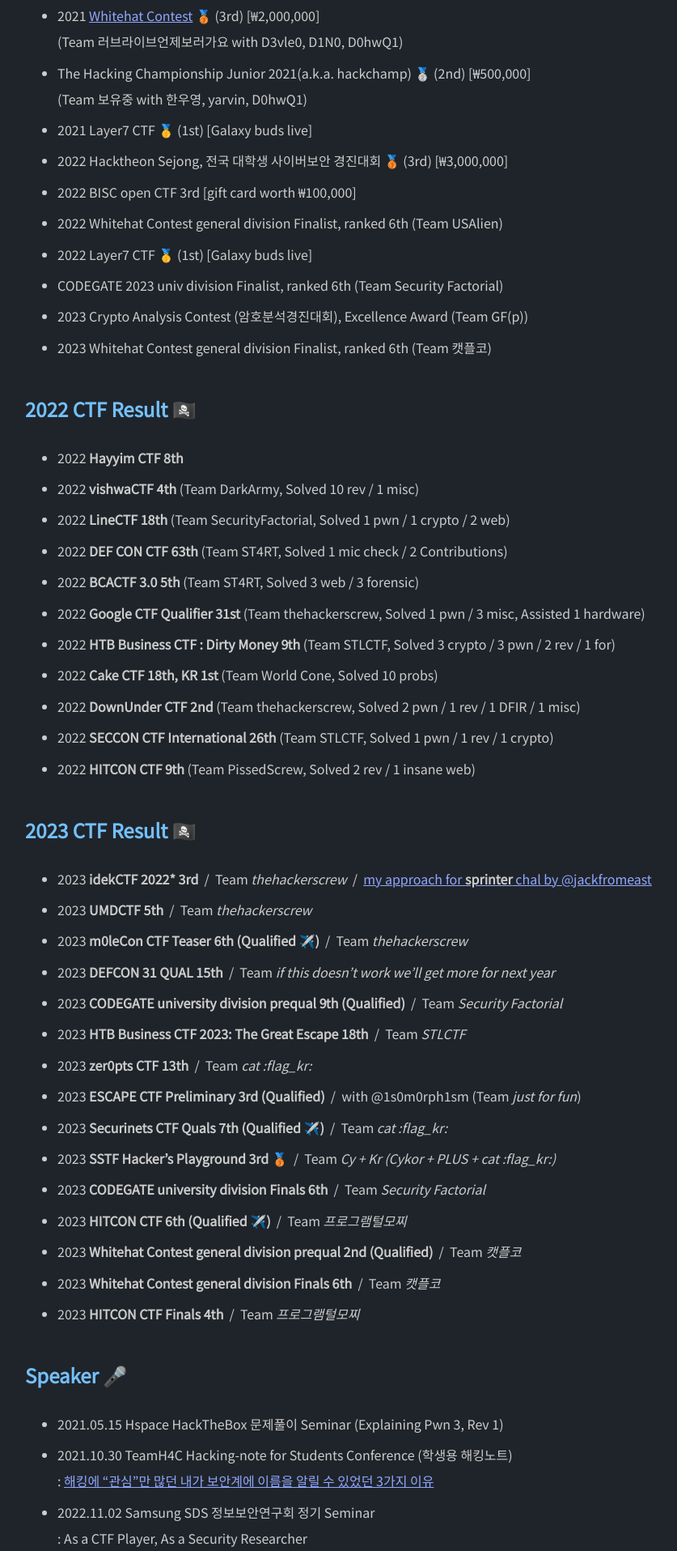
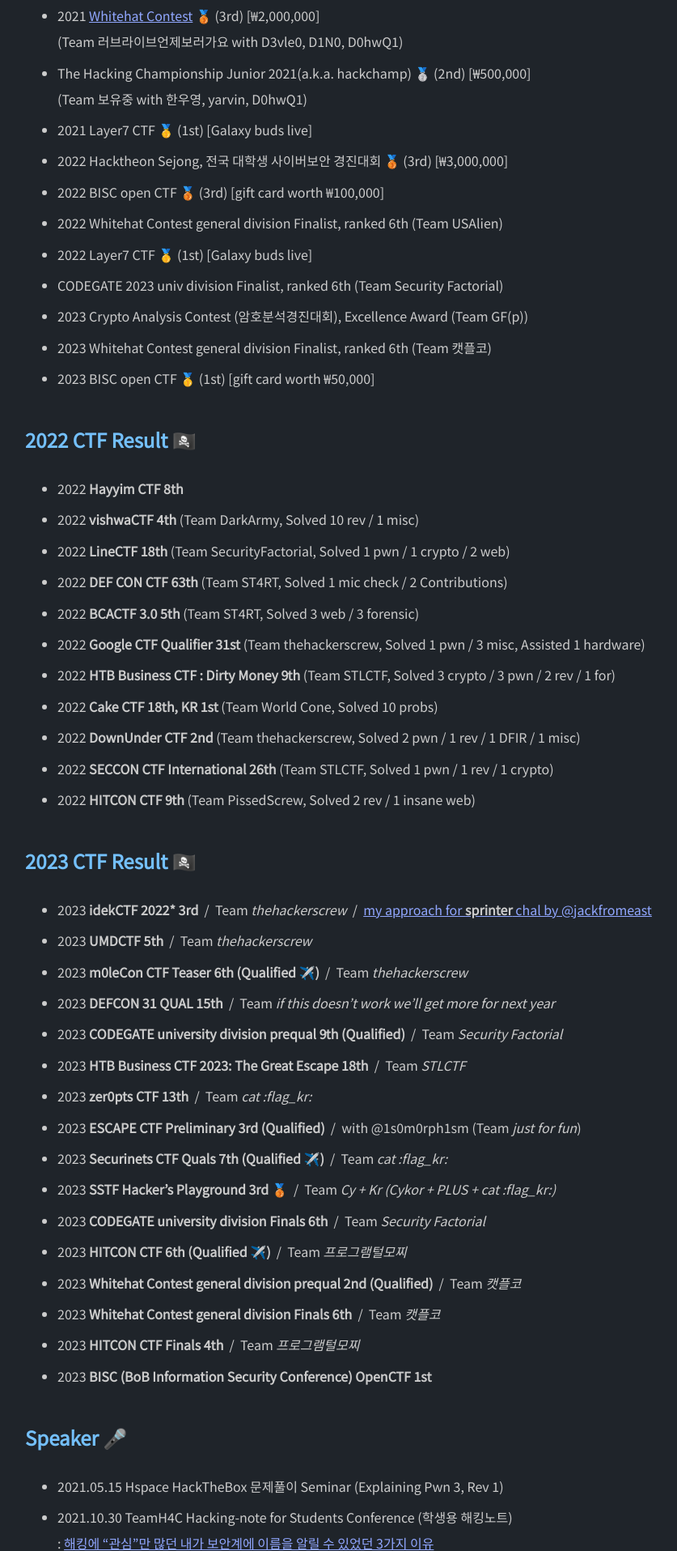
Before and after one commit to bww9641/blog_jekyll, a plain HTML site: page about.html in a window 1280 px wide. Shown: the part 1736-3651 px from the top of the page at 81% size, without its empty margins (219-1056 px from the left). Drawn offline with nearby package versions, Linux system fonts and the light colour scheme; some packages are replaced by stand-ins of ours.

Commit message:
update about.md (23.11.21)

```diff
--- a/about.html
+++ b/about.html
@@ -162,12 +162,13 @@
   <li>The Hacking Championship Junior 2021(a.k.a. hackchamp) 🥈 (2nd) [₩500,000]  <br />(Team 보유중 with 한우영, yarvin, D0hwQ1)</li>
   <li>2021 Layer7 CTF 🥇 (1st) [Galaxy buds live]</li>
   <li>2022 Hacktheon Sejong, 전국 대학생 사이버보안 경진대회 🥉 (3rd) [₩3,000,000]</li>
-  <li>2022 BISC open CTF 3rd [gift card worth ₩100,000]</li>
+  <li>2022 BISC open CTF 🥉 (3rd) [gift card worth ₩100,000]</li>
   <li>2022 Whitehat Contest general division Finalist, ranked 6th (Team USAlien)</li>
   <li>2022 Layer7 CTF 🥇 (1st) [Galaxy buds live]</li>
   <li>CODEGATE 2023 univ division Finalist, ranked 6th (Team Security Factorial)</li>
   <li>2023 Crypto Analysis Contest (암호분석경진대회), Excellence Award (Team GF(p))</li>
   <li>2023 Whitehat Contest general division Finalist, ranked 6th (Team 캣플코)</li>
+  <li>2023 BISC open CTF 🥇 (1st) [gift card worth ₩50,000]</li>
 </ul>
 
 <h2 id="2022-ctf-result-️">2022 CTF Result 🏴‍☠️</h2>
@@ -203,6 +204,7 @@
   <li>2023 <strong>Whitehat Contest general division prequal 2nd (Qualified)</strong>  /  Team <em>캣플코</em></li>
   <li>2023 <strong>Whitehat Contest general division Finals 6th</strong>  /  Team <em>캣플코</em></li>
   <li>2023 <strong>HITCON CTF Finals 4th</strong>  /  Team <em>프로그램털모찌</em></li>
+  <li>2023 <strong>BISC (BoB Information Security Conference) OpenCTF 1st</strong></li>
 </ul>
 
 <h2 id="speaker-">Speaker 🎤</h2>
--- a/feed.xml
+++ b/feed.xml
@@ -1,4 +1,4 @@
-<?xml version="1.0" encoding="utf-8"?><feed xmlns="http://www.w3.org/2005/Atom" ><generator uri="https://jekyllrb.com/" version="4.2.0">Jekyll</generator><link href="https://ainset.in//feed.xml" rel="self" type="application/atom+xml" /><link href="https://ainset.in//" rel="alternate" type="text/html" /><updated>2023-11-18T13:29:57+09:00</updated><id>https://ainset.in//feed.xml</id><title type="html">Ainsetin 🇰🇷 ⚡</title><subtitle>I don wanna be a newbie... Try to be the Expert!
+<?xml version="1.0" encoding="utf-8"?><feed xmlns="http://www.w3.org/2005/Atom" ><generator uri="https://jekyllrb.com/" version="4.2.0">Jekyll</generator><link href="https://ainset.in//feed.xml" rel="self" type="application/atom+xml" /><link href="https://ainset.in//" rel="alternate" type="text/html" /><updated>2023-11-21T16:35:15+09:00</updated><id>https://ainset.in//feed.xml</id><title type="html">Ainsetin 🇰🇷 ⚡</title><subtitle>I don wanna be a newbie... Try to be the Expert!
 </subtitle><author><name>Ainsetin</name></author><entry><title type="html">HTB Business CTF 2022 : Dirty Money write-up (in progress)</title><link href="https://ainset.in//htb-businessctf-2022.html" rel="alternate" type="text/html" title="HTB Business CTF 2022 : Dirty Money write-up (in progress)" /><published>2022-07-18T17:30:00+09:00</published><updated>2022-07-18T17:30:00+09:00</updated><id>https://ainset.in//htb_businessctf_2022</id><content type="html" xml:base="https://ainset.in//htb-businessctf-2022.html">&lt;p&gt;&lt;strong&gt;Write-up IN PROGRESS ..&lt;/strong&gt;&lt;br /&gt;
 작성중&lt;/p&gt;
 
```
